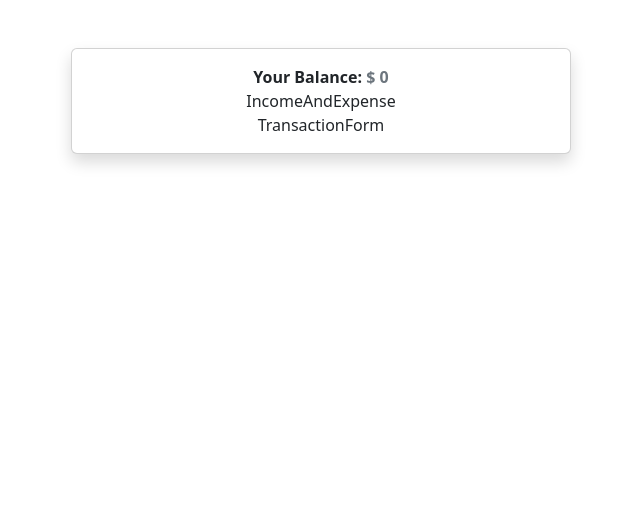
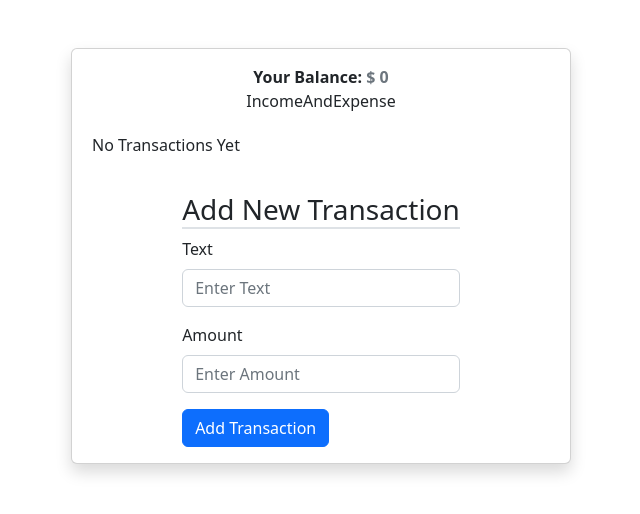
Before and after one commit to DobriJS/React-Typescript-Expense-Tracker, a React (Vite) app: page / in a window 1280 px wide. Shown: the top 514 px of the page, without its empty margins (319-959 px from the left). Built offline with nearby package versions, Linux system fonts and the light colour scheme.

Commit message:
Complete Transaction Form

```diff
--- a/src/components/ExpenseHistory.tsx
+++ b/src/components/ExpenseHistory.tsx
@@ -5,11 +5,21 @@ const ExpenseHistory = () => {
   return (
     <div style={{ width: '100%' }}>
       {expenses.map((ex, i) => (
-        <div key={i}>
+        <div
+          key={i}
+          className={
+            ex.amount < 0
+              ? 'shadow-sm p-1 my-2 d-flex bg-danger rounded text-white'
+              : 'shadow-sm p-1 my-2 d-flex bg-success rounded text-white'
+          }
+        >
           <div>{ex.expenseName}</div>
           <div>{ex.amount}</div>
         </div>
       ))}
+      {expenses.length === 0 && (
+        <div className='p-1 my-3'>No Transactions Yet</div>
+      )}
     </div>
   );
 };
--- a/src/components/TransactionForm.tsx
+++ b/src/components/TransactionForm.tsx
@@ -1,5 +1,67 @@
+import { useState } from 'react';
+import { Form, Button } from 'react-bootstrap';
+import { useAppDispatch } from '../hooks/hooks';
+import { ExpenseProps } from '../interfaces';
+import {
+  addExpenseToHistory,
+  calculateBalance,
+  calculateExpense,
+  calculateIncome
+} from '../redux/expenseSlice';
+
 const TransactionForm = () => {
-  return <div>TransactionForm</div>;
+  const dispatch = useAppDispatch();
+  const [expense, setExpense] = useState<ExpenseProps>({
+    expenseName: '',
+    amount: ''
+  });
+  const onChange = <T extends keyof ExpenseProps>(
+    key: T,
+    value: ExpenseProps[T]
+  ) => {
+    setExpense({ ...expense, [key]: value });
+  };
+
+  const onClick = () => {
+    if (
+      typeof expense.amount === 'string' &&
+      !isNaN(parseFloat(expense.amount))
+    ) {
+      dispatch(addExpenseToHistory(expense));
+      dispatch(calculateBalance());
+      dispatch(calculateIncome());
+      dispatch(calculateExpense());
+    }
+  };
+
+  return (
+    <div className='mt-3'>
+      <h3 className='border-bottom border-2'>Add New Transaction</h3>
+      <Form.Group className='mb-3' controlId='controlInput'>
+        <Form.Label>Text</Form.Label>
+        <Form.Control
+          onChange={(e) =>
+            onChange(e.target.name as keyof ExpenseProps, e.target.value)
+          }
+          name='expenseName'
+          type='text'
+          placeholder='Enter Text'
+        />
+      </Form.Group>
+      <Form.Group className='mb-3' controlId='controlInput'>
+        <Form.Label>Amount</Form.Label>
+        <Form.Control
+          onChange={(e) =>
+            onChange(e.target.name as keyof ExpenseProps, e.target.value)
+          }
+          name='amount'
+          type='text'
+          placeholder='Enter Amount'
+        />
+      </Form.Group>
+      <Button onClick={onClick}>Add Transaction</Button>
+    </div>
+  );
 };
 
 export default TransactionForm;
```
